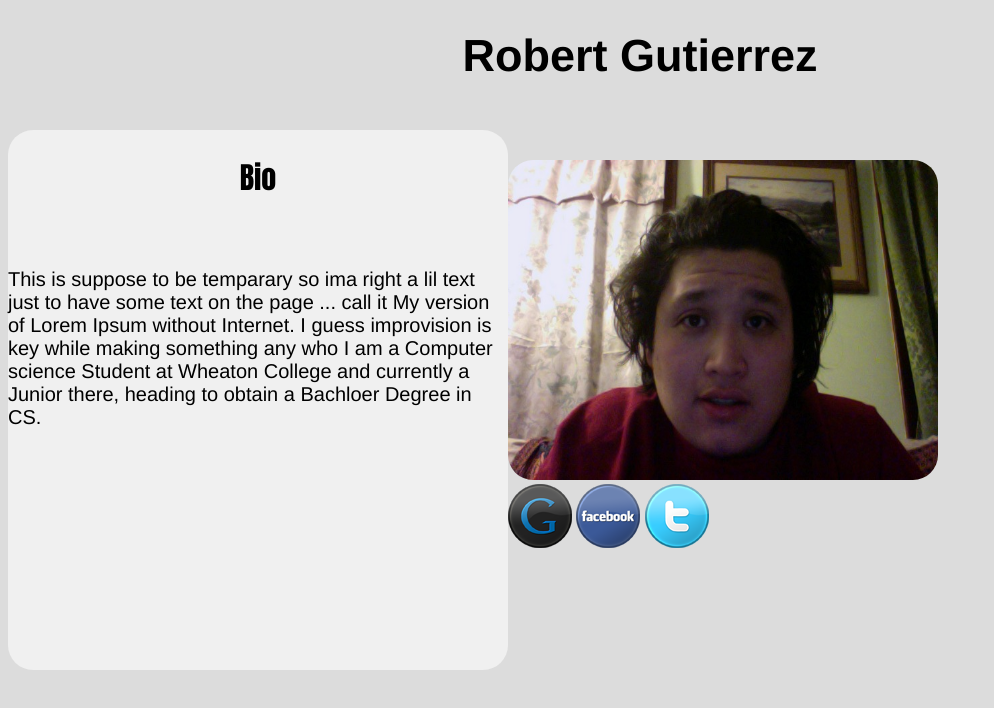
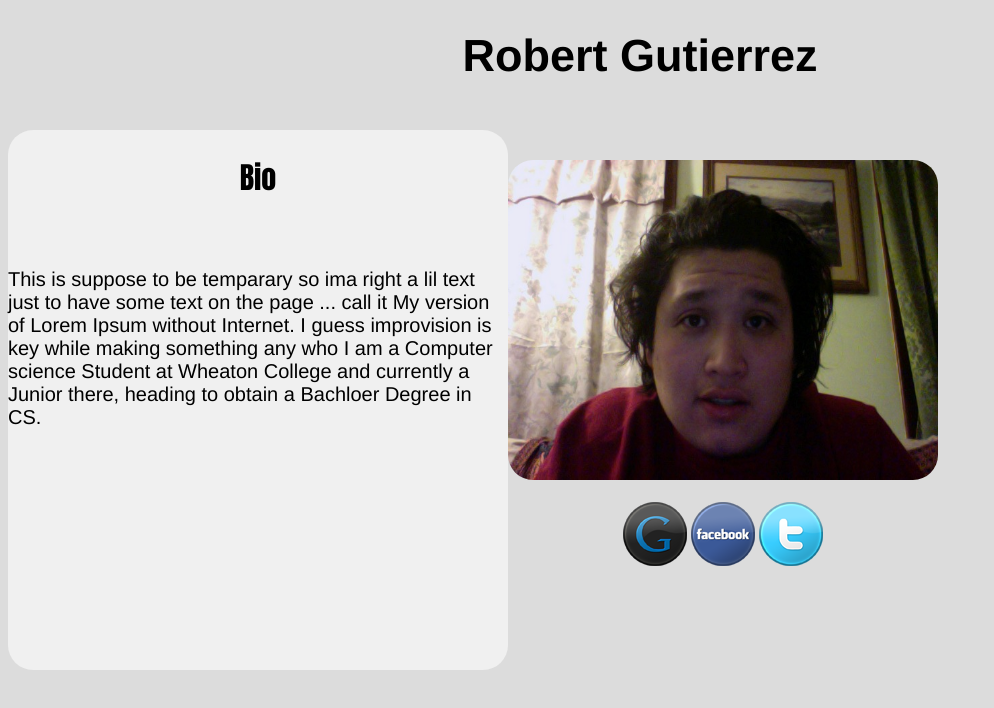
Before and after one commit to guti15/guti15.github.io, a plain HTML site: page index.html in a window 1280 px wide. Shown: the whole page, without its empty margins (0-994 px from the left). Drawn offline with Linux system fonts and the light colour scheme.

Commit message:
cosmetic looking better

```diff
--- a/Another_cascade_file.css
+++ b/Another_cascade_file.css
@@ -16,6 +16,7 @@ body{
     display: inline-block;
     top: 20%;
     position: absolute;
+
 }
 
 .me{
@@ -24,8 +25,8 @@ body{
     width: 430px;
 }
 .widgets{
-    margin-left: auto;
-    margin-right: auto;
+    text-align: center;
+
 }
 h1{
     font-size: 45px;
```
Also changed, not shown: index.html (+1 -0 lines).
